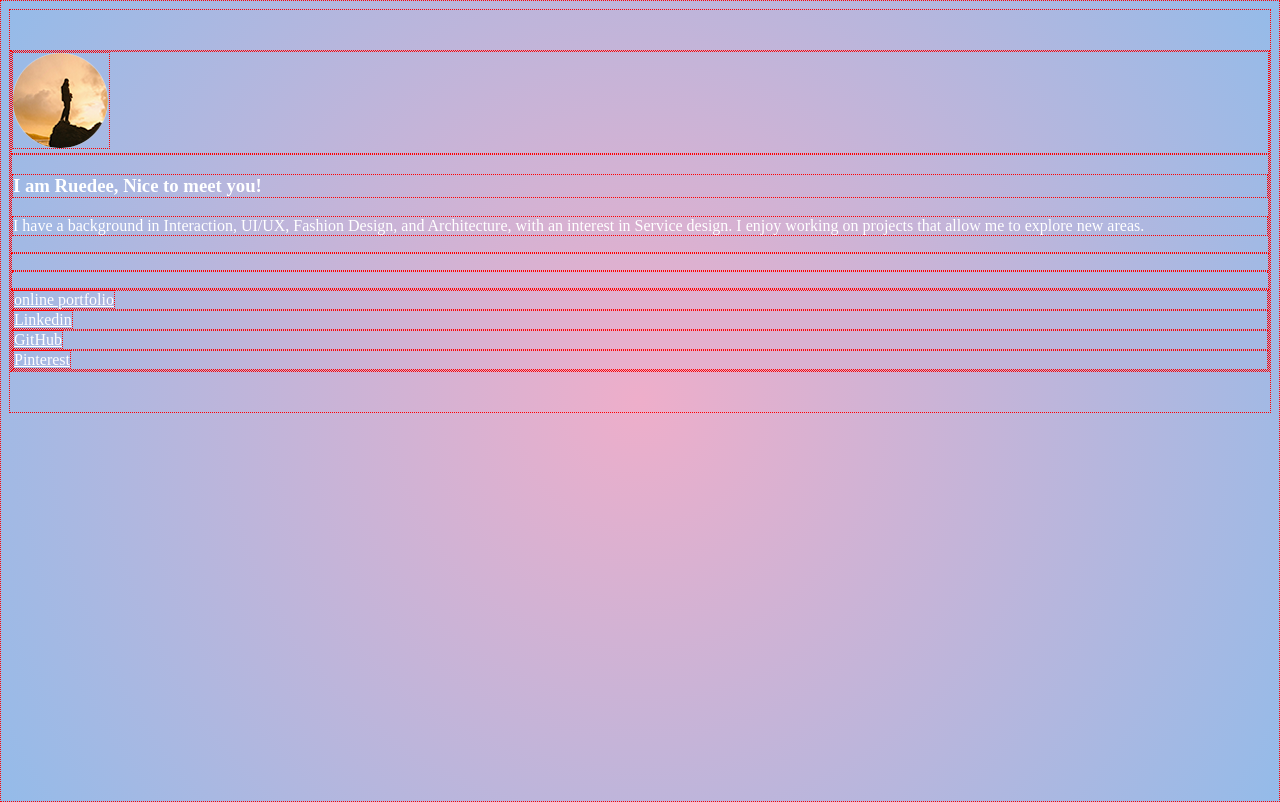
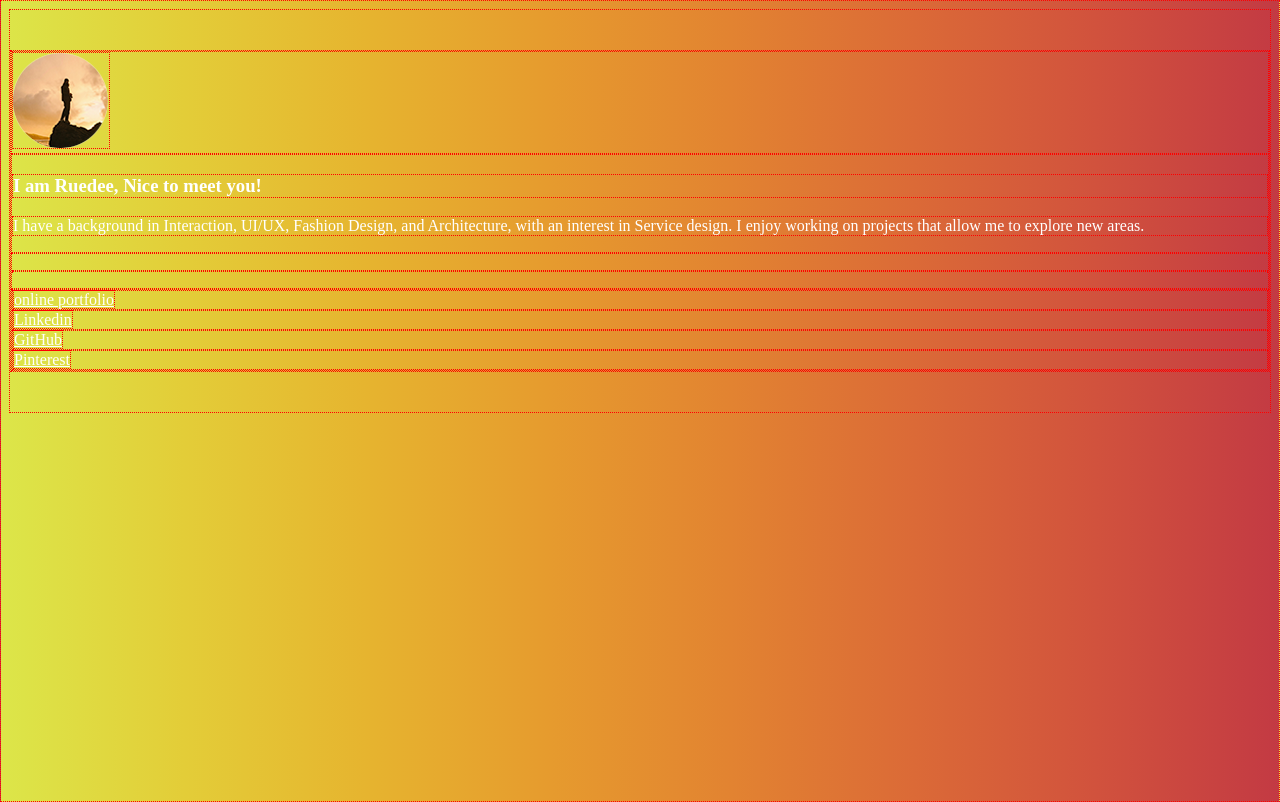
Before and after one commit to RuedeeSarawutpaiboon/link-in-bio, a plain HTML site: page index.html in a window 1280 px wide. Drawn offline with Linux system fonts and the light colour scheme.

Commit message:
bg color1

```diff
--- a/index.html
+++ b/index.html
@@ -23,8 +23,7 @@
         min-height: 100%;
         padding-top: 40px;
         padding-bottom: 40px;
-        background: rgb(238,174,202);
-        background: radial-gradient(circle, rgba(238,174,202,1) 0%, rgba(148,187,233,1) 100%);
+        background: linear-gradient(90deg, #dce649, #e3cd38, #e6b42f, #e69b2e, #e28331, #db6a37, #d1523d, #c33a43); /* made at https://learnui.design/tools/gradient-generator.html */
         color: rgba(255,255,255,1);
 
       }
```
